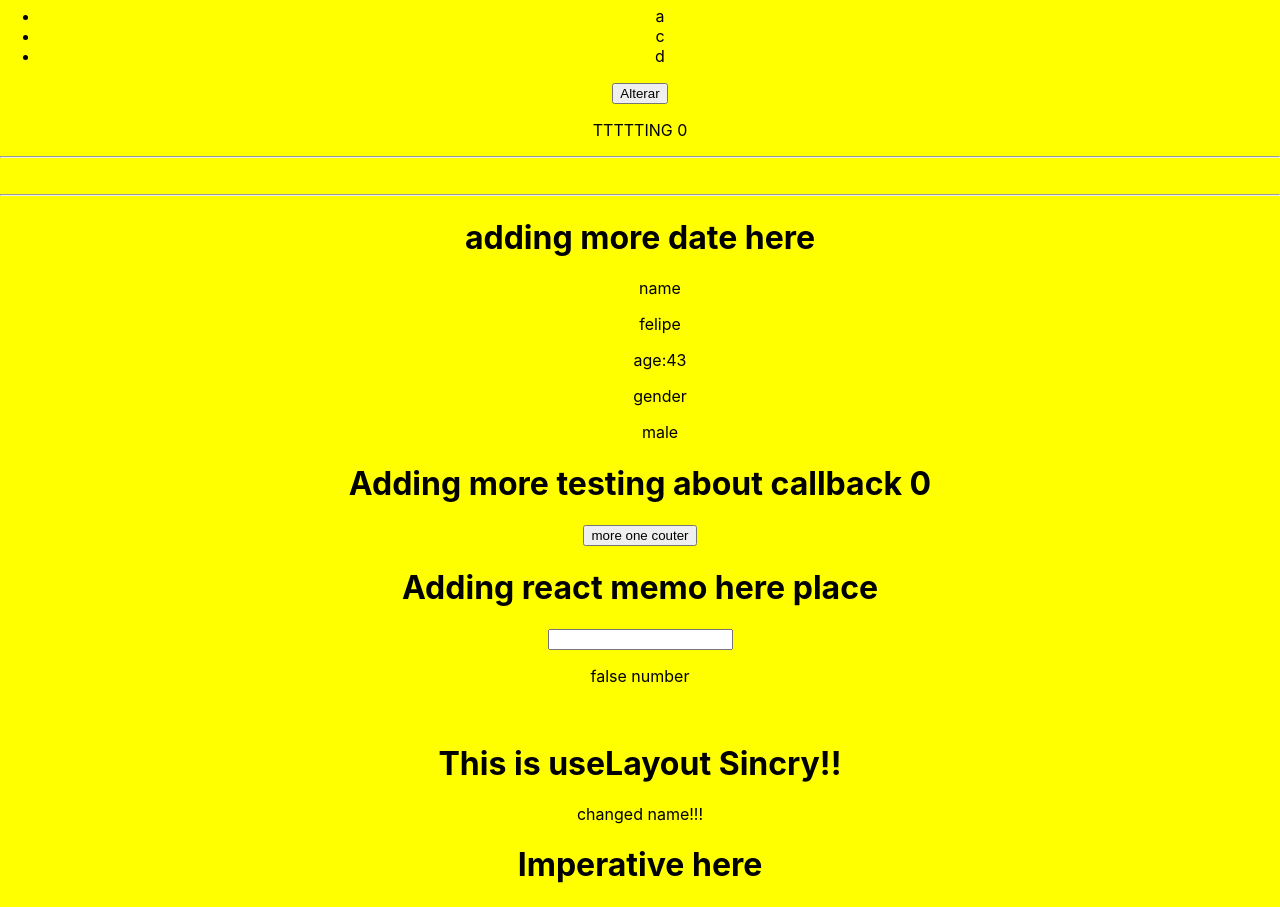
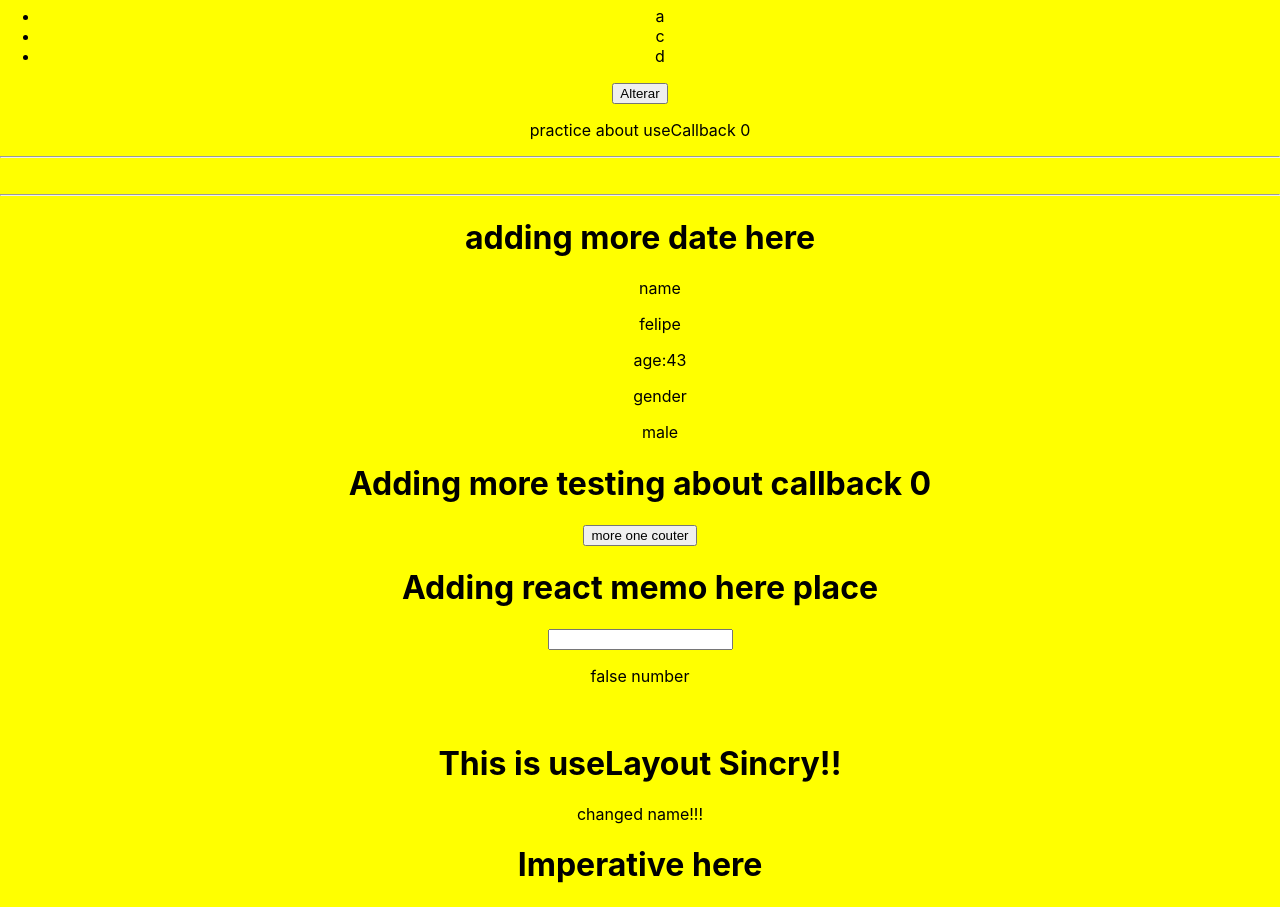
Before and after one commit to felipe-programador-18/ALL-about-Hoock, a React (Create React App) app in the folder allhoock/: page / in a window 1280 px wide. Shown: the part 1040-1947 px from the top of the page. Built offline with nearby package versions, Linux system fonts and the light colour scheme.

Commit message:
c34-add more thing

```diff
--- a/allhoock/src/Componente/useCallbackreac.js
+++ b/allhoock/src/Componente/useCallbackreac.js
@@ -17,7 +17,7 @@ const Practicallba = () => {
 
       <List getitems ={getDatabase} />
       <button onClick={()=> setcounter(counter+1) } >Alterar</button>
-     <p>TTTTTING {counter} </p>
+     <p>practice about useCallback {counter} </p>
    <hr/>
   </>)
 }
```
